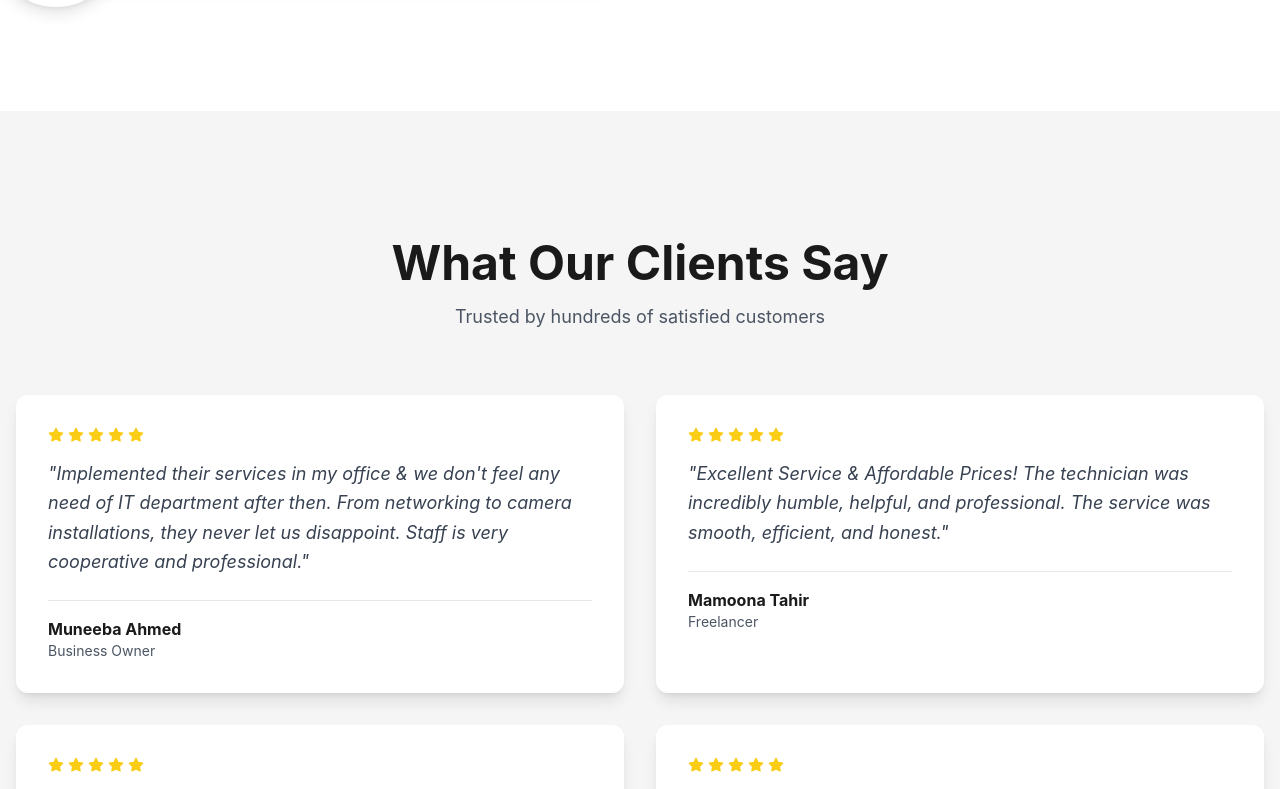
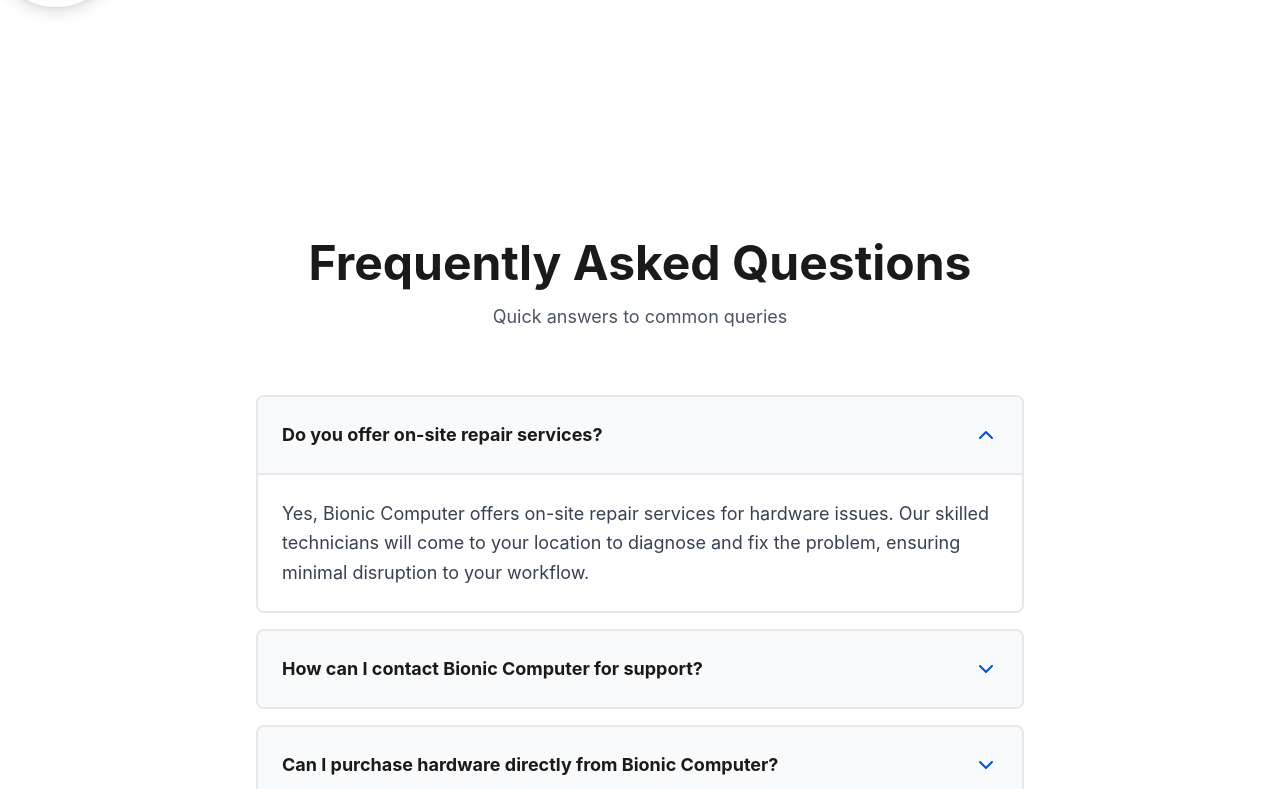
Before and after one commit to Awais4040/bionic-computer, a Next.js app: page / in a window 1280 px wide. Shown: the part 6191-6980 px from the top of the page. Built offline with nearby package versions, Linux system fonts and the light colour scheme.

Commit message:
Remove duplicate Testimonials section - keep GoogleReviews only

```diff
--- a/src/app/page.jsx
+++ b/src/app/page.jsx
@@ -7,7 +7,6 @@
 import ServiceBundles from '@/components/ServiceBundles';
 import GoogleReviews from '@/components/GoogleReviews';
 import About from '@/components/About';
-import Testimonials from '@/components/Testimonials';
 import FAQ from '@/components/FAQ';
 import Contact from '@/components/Contact';
 import Footer from '@/components/Footer';
@@ -23,7 +22,6 @@
       <ServiceBundles />
       <GoogleReviews />
       <About />
-      <Testimonials />
       <FAQ />
       <Contact />
       <Footer />
```
